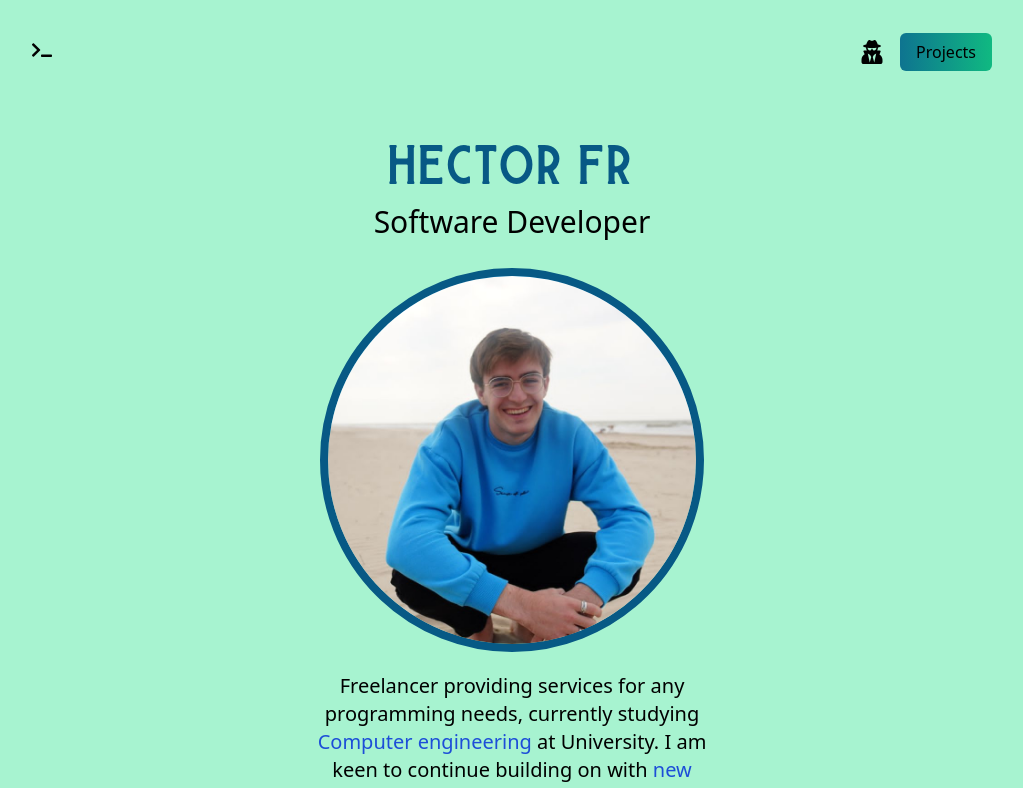
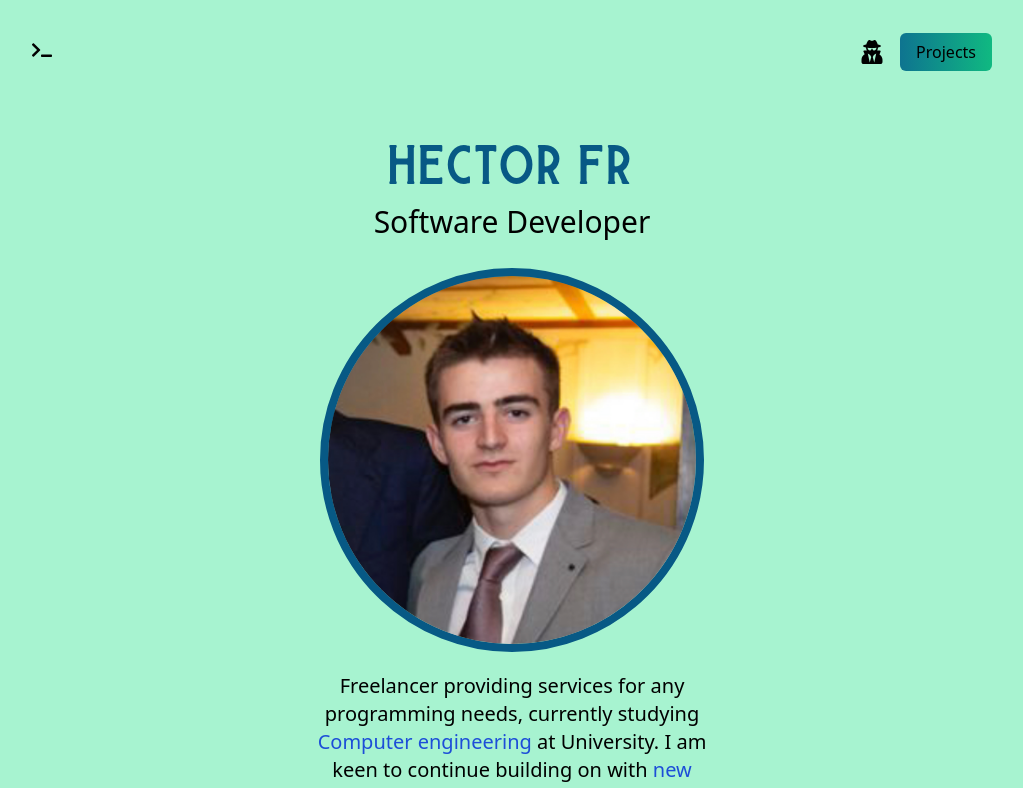
Before and after one commit to Hectorfr/myportfolio, a Next.js app: page / in a window 1280 px wide. Shown: the top 788 px of the page, without its empty margins (128-1151 px from the left). Built offline with nearby package versions, Linux system fonts and the light colour scheme.

Commit message:
change profesional photo

```diff
--- a/pages/index.js
+++ b/pages/index.js
@@ -10,7 +10,7 @@ import {BsPersonVcardFill} from 'react-icons/bs'
 import {useState} from "react";
 
 import Image from "next/image";
-import hector from "../public/hector.jpg";
+import hector02 from "../public/hector02.jpg";
 
 export default function Home() {
   const [darkMode, setDarkMode] = useState(false);
@@ -48,7 +48,7 @@ export default function Home() {
                 Software Developer
               </h3>
             <div className="relative mx-auto bg-gradient-to-b from-sky-600 rounded-full w-80 h-80 mt-5 overflow-hidden border-8 border-sky-800 md:h-96 md:w-96">
-                <Image src={hector} layout="fill" objectFit="cover" alt="portoflio picture of hectorfr"/>
+                <Image src={hector02} layout="fill" objectFit="cover" alt="portoflio picture of hectorfr"/>
             </div>
 
               <p className="text-md py-5 leading-8 max-w-lg mx-auto p-10 md:text-xl">
```
Also changed, not shown: public/hector02.jpg (added), public/hector03.jpg (added).
